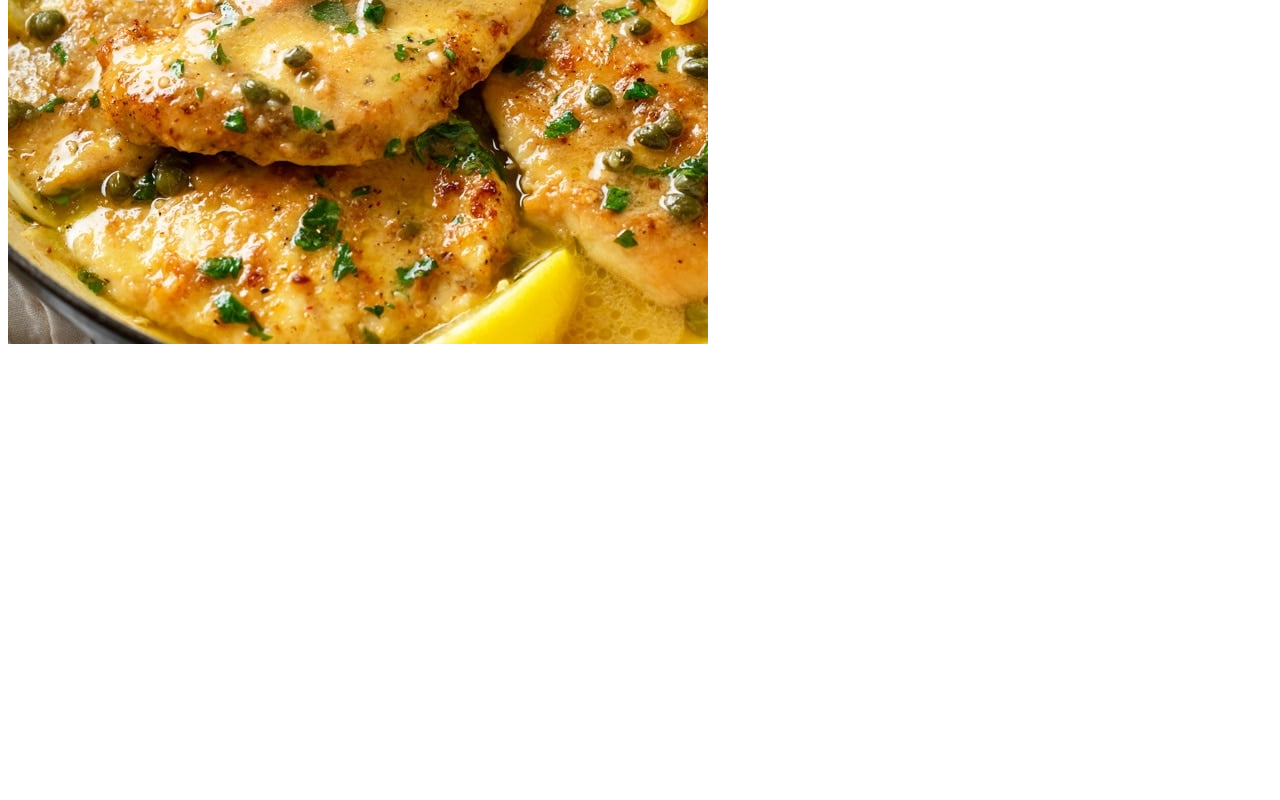
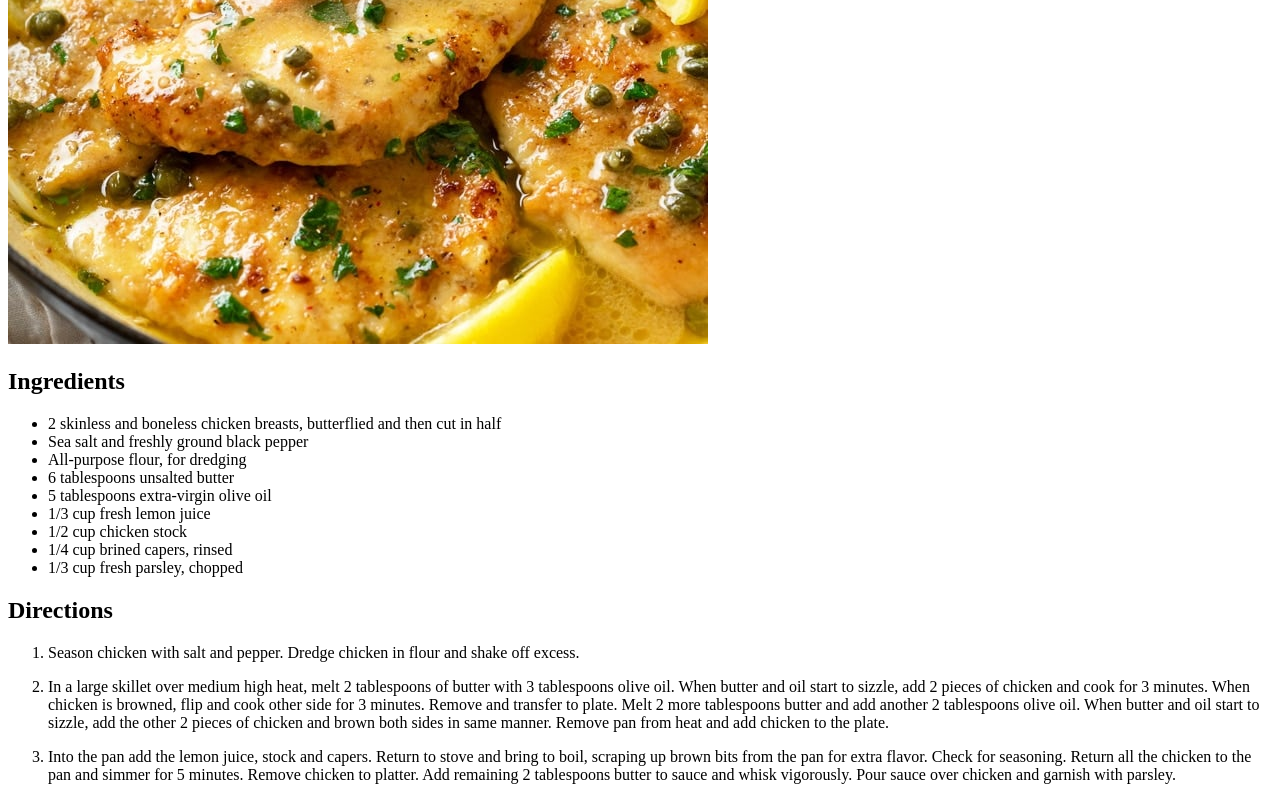
Before and after one commit to kegmor/recipe, a plain HTML site: page recipes/chicken_piccata.html in a window 1280 px wide. Shown: the part 336-1136 px from the top of the page. Before the commit the page ends 800 px from the top, so only its background shows below. Drawn offline with Linux system fonts and the light colour scheme.

Commit message:
updated each recipe html to include directions and ingredients

```diff
--- a/recipes/chicken_piccata.html
+++ b/recipes/chicken_piccata.html
@@ -9,5 +9,42 @@
 <body>
     <h1>Chicken Piccata</h1>
     <img src="../images/Chicken-Piccata.jpg">
+    <h2>Ingredients</h2>
+    <ul>
+        <li>2 skinless and boneless chicken breasts, butterflied and then cut in half</li>
+        <li>Sea salt and freshly ground black pepper</li>
+        <li>All-purpose flour, for dredging</li>
+        <li>6 tablespoons unsalted butter</li>
+        <li>5 tablespoons extra-virgin olive oil</li>
+        <li>1/3 cup fresh lemon juice</li>
+        <li>1/2 cup chicken stock</li>
+        <li>1/4 cup brined capers, rinsed</li>
+        <li>1/3 cup fresh parsley, chopped</li>
+    </ul>
+    <h2>Directions</h2>
+    <ol>
+        <li>Season chicken with salt and pepper. Dredge chicken in flour and shake off excess.</li>
+        <li>
+            <p>
+                In a large skillet over medium high heat, melt 2 tablespoons of butter with 3 tablespoons olive oil.
+                When butter and oil start to sizzle, add 2 pieces of chicken and cook for 3 minutes.
+                When chicken is browned, flip and cook other side for 3 minutes.
+                Remove and transfer to plate.
+                Melt 2 more tablespoons butter and add another 2 tablespoons olive oil.
+                When butter and oil start to sizzle, add the other 2 pieces of chicken and brown both sides in same manner.
+                Remove pan from heat and add chicken to the plate.
+            </p>
+        </li>
+        <li>
+            <p>
+                Into the pan add the lemon juice, stock and capers.
+                Return to stove and bring to boil, scraping up brown bits from the pan for extra flavor.
+                Check for seasoning. Return all the chicken to the pan and simmer for 5 minutes.
+                Remove chicken to platter.
+                Add remaining 2 tablespoons butter to sauce and whisk vigorously.
+                Pour sauce over chicken and garnish with parsley.
+            </p>
+        </li>
+       </ol>
 </body>
 </html>
```
Also changed, not shown: index.html (+6 -3 lines), recipes/chili.html (+22 -0 lines), recipes/old_fashioned.html (+14 -0 lines).
